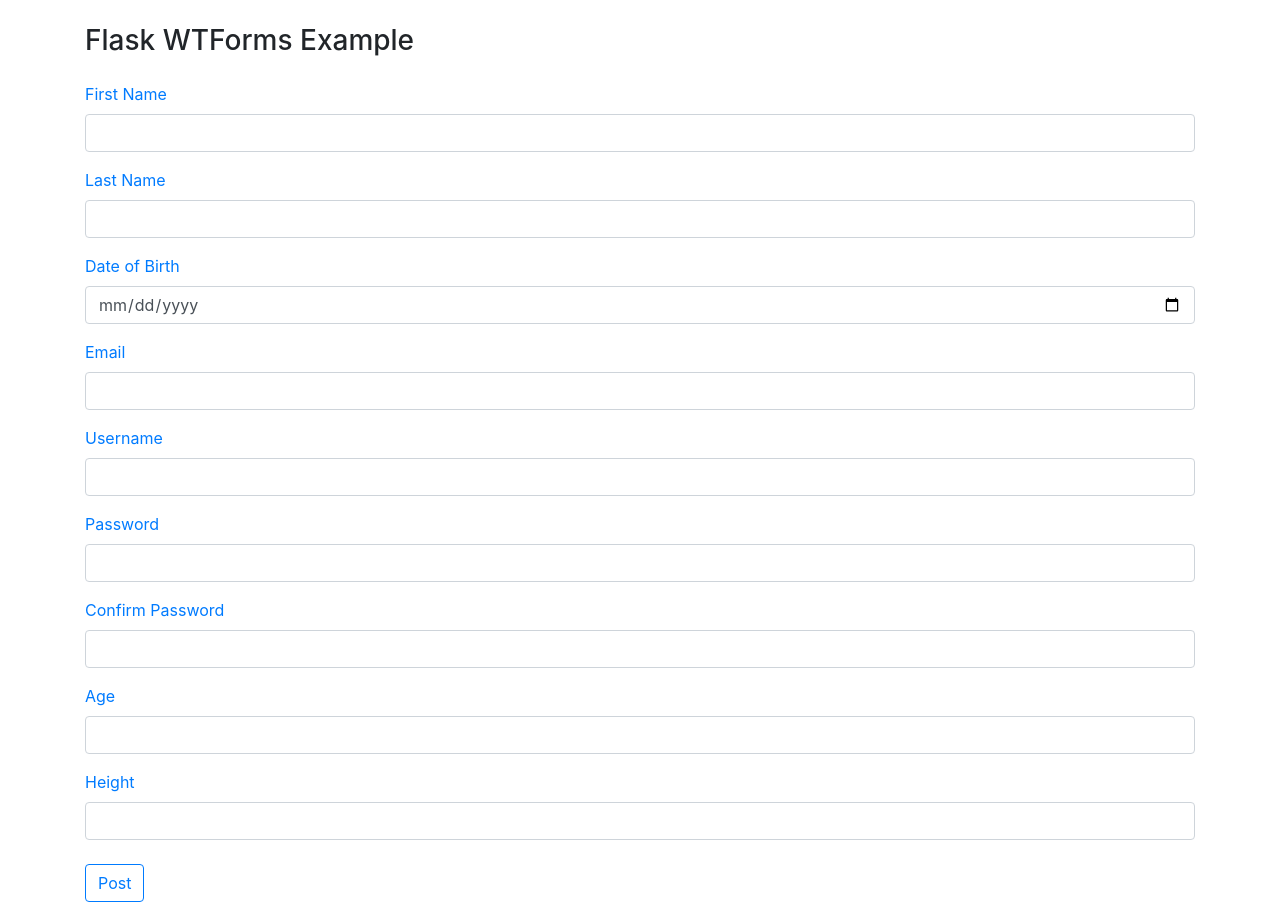
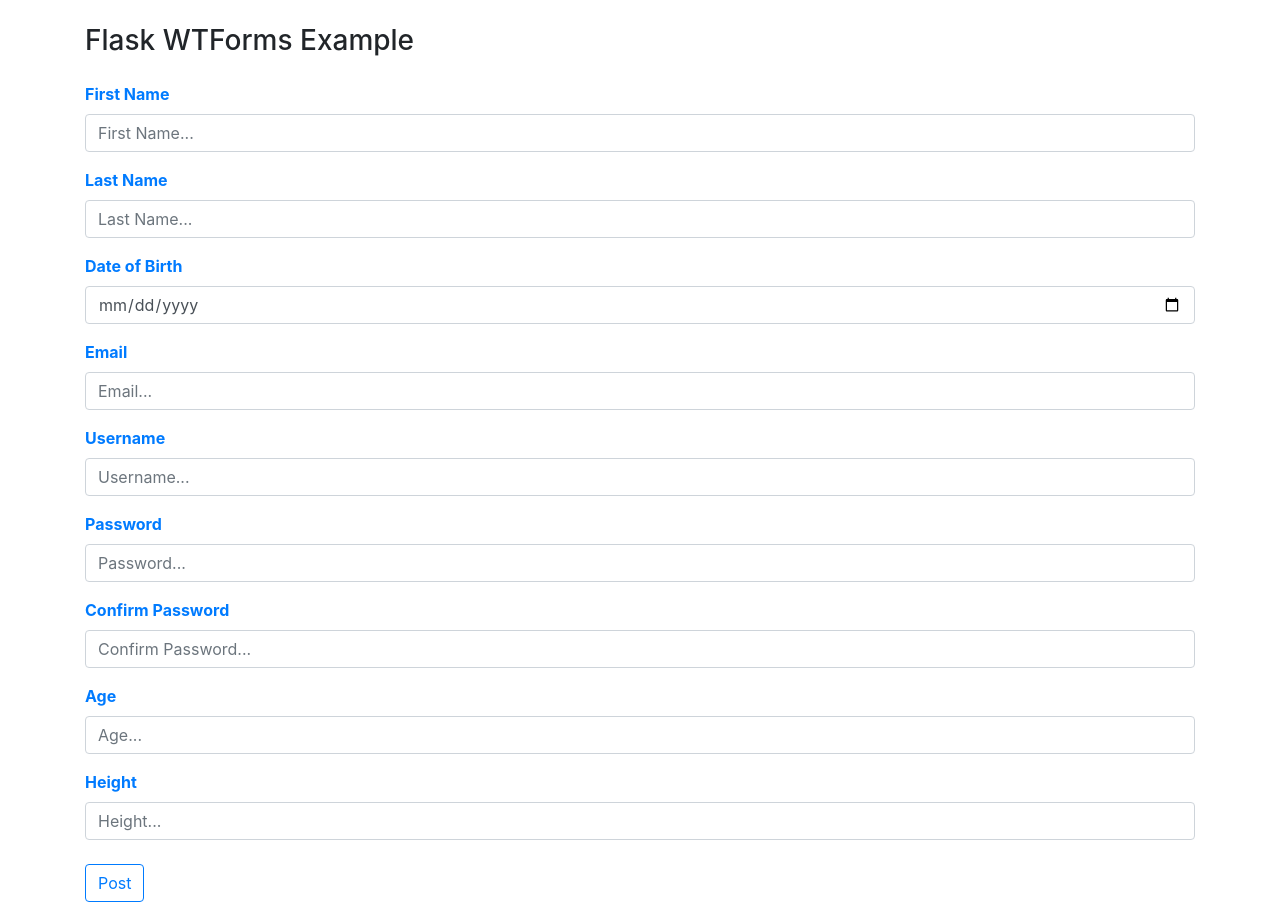
Before and after one commit to danielc92/flask_forms, a Flask app: page / in a window 1280 px wide. Run offline with Flask 2, Linux system fonts and the light colour scheme; some libraries are stand-ins or nearby versions.

Commit message:
Added placeholders in form inputs, refactored label classes into main.py

```diff
--- a/main.py
+++ b/main.py
@@ -15,9 +15,12 @@ def someform():
 		print(form.age.data, type(form.age.data))
 		print(form.height.data, type(form.height.data))
 		print(form.username.data, type(form.username.data))
+		print(form.bdate.data, type(form.bdate.data))
 		return redirect(url_for('success'))
 
-	return render_template('someform.html', form = form)
+	return render_template('someform.html',
+		form = form,
+		label_class = "text-primary font-weight-bold")
 
 @app.route('/success')
 def success():
--- a/templates/someform.html
+++ b/templates/someform.html
@@ -20,8 +20,8 @@
         	{{ form.csrf_token }}
 
         	<div class = "form-group">
-            {{ form.name.label(class_="text-primary") }}
-            {{ form.name(class_="form-control mb-3") }}
+            {{ form.name.label(class_=label_class) }}
+            {{ form.name(class_="form-control mb-3",placeholder="First Name...") }}
 
             {% for error in form.name.errors %}
             	<code class = "text-danger small">{{ error }}</code>
@@ -29,8 +29,8 @@
             </div>
 
             <div class = "form-group">
-            {{ form.lname.label(class_="text-primary") }}
-            {{ form.lname(class_="form-control mb-3") }}
+            {{ form.lname.label(class_=label_class) }}
+            {{ form.lname(class_="form-control mb-3", placeholder = "Last Name...") }}
 
             {% for error in form.lname.errors %}
             	<code class = "text-danger small">{{ error }}</code>
@@ -38,7 +38,7 @@
             </div>
 
             <div class = "form-group">
-            {{ form.bdate.label(class_="text-primary") }}
+            {{ form.bdate.label(class_=label_class) }}
             {{ form.bdate(class_="form-control mb-3", type= "date") }}
 
             {% for error in form.bdate.errors %}
@@ -47,8 +47,8 @@
             </div>
 
             <div class = "form-group">
-            {{ form.email.label(class_="text-primary") }}
-            {{ form.email(class_="form-control mb-3") }}
+            {{ form.email.label(class_=label_class) }}
+            {{ form.email(class_="form-control mb-3",placeholder="Email...") }}
 
             {% for error in form.email.errors %}
             	<code class = "text-danger small">{{ error }}</code>
@@ -56,8 +56,8 @@
             </div>
 
             <div class = "form-group">
-            {{ form.username.label(class_="text-primary") }}
-            {{ form.username(class_="form-control mb-3") }}
+            {{ form.username.label(class_=label_class) }}
+            {{ form.username(class_="form-control mb-3", placeholder="Username...") }}
 
             {% for error in form.username.errors %}
             	<code class = "text-danger small">{{ error }}</code>
@@ -65,8 +65,8 @@
             </div>
 
             <div class = "form-group">
-            {{ form.password.label(class_="text-primary") }}
-            {{ form.password(class_="form-control mb-3") }}
+            {{ form.password.label(class_=label_class) }}
+            {{ form.password(class_="form-control mb-3",placeholder="Password...") }}
 
             {% for error in form.password.errors %}
             	<code class = "text-danger small">{{ error }}</code>
@@ -74,8 +74,8 @@
         	</div>
 
             <div class = "form-group">
-            {{ form.confirm_password.label(class_="text-primary") }}
-            {{ form.confirm_password(class_="form-control mb-3") }}
+            {{ form.confirm_password.label(class_=label_class) }}
+            {{ form.confirm_password(class_="form-control mb-3",placeholder="Confirm Password...") }}
 
             {% for error in form.confirm_password.errors %}
                 <code class = "text-danger small">{{ error }}</code>
@@ -83,8 +83,8 @@
             </div>
 
             <div class = "form-group">
-            {{ form.age.label(class_="text-primary") }}
-            {{ form.age(class_="form-control mb-3", type="number") }}
+            {{ form.age.label(class_=label_class) }}
+            {{ form.age(class_="form-control mb-3", type="number", placeholder="Age...") }}
 
             {% for error in form.age.errors %}
                 <code class = "text-danger small">{{ error }}</code>
@@ -92,8 +92,8 @@
             </div>
 
             <div class = "form-group">
-            {{ form.height.label(class_="text-primary") }}
-            {{ form.height(class_="form-control mb-3", type="number", step="0.1") }}
+            {{ form.height.label(class_=label_class) }}
+            {{ form.height(class_="form-control mb-3", type="number", step="0.1", placeholder="Height...") }}
 
             {% for error in form.height.errors %}
                 <code class = "text-danger small">{{ error }}</code>
```
